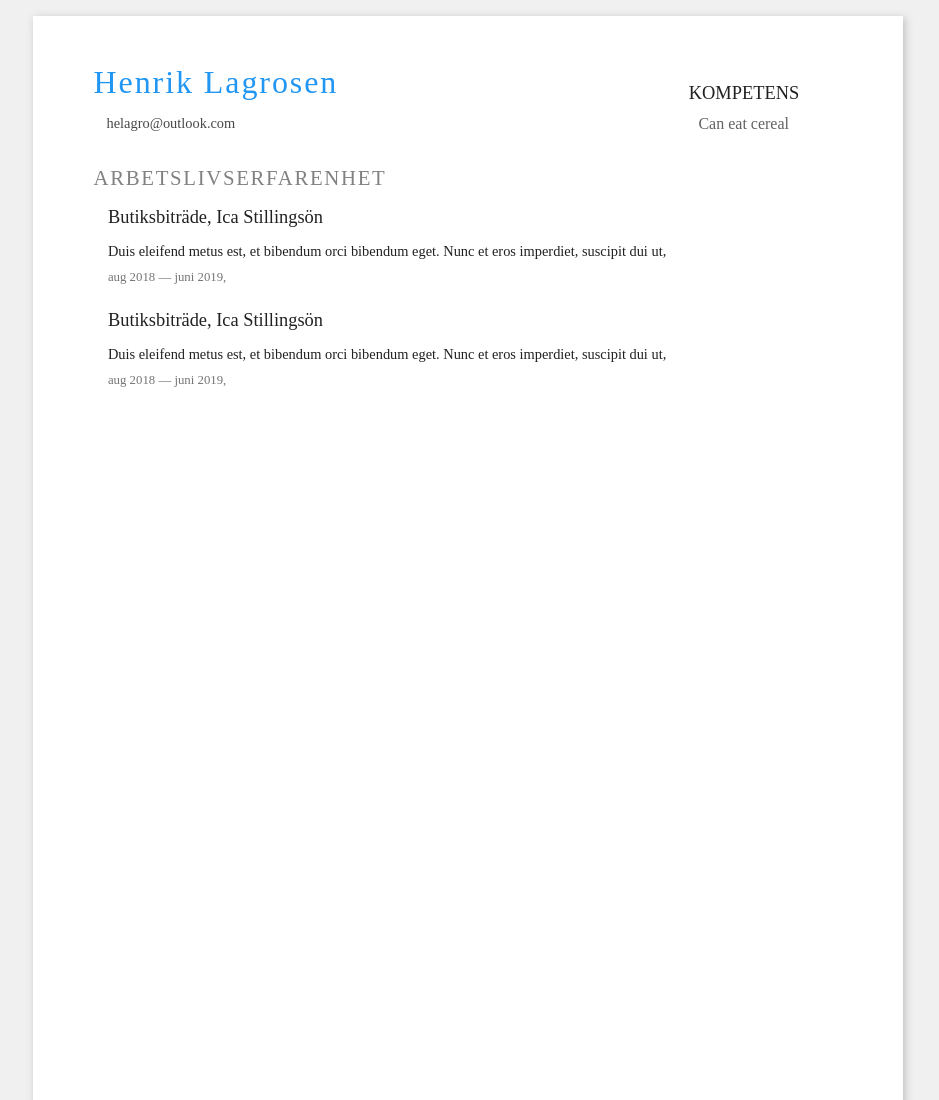
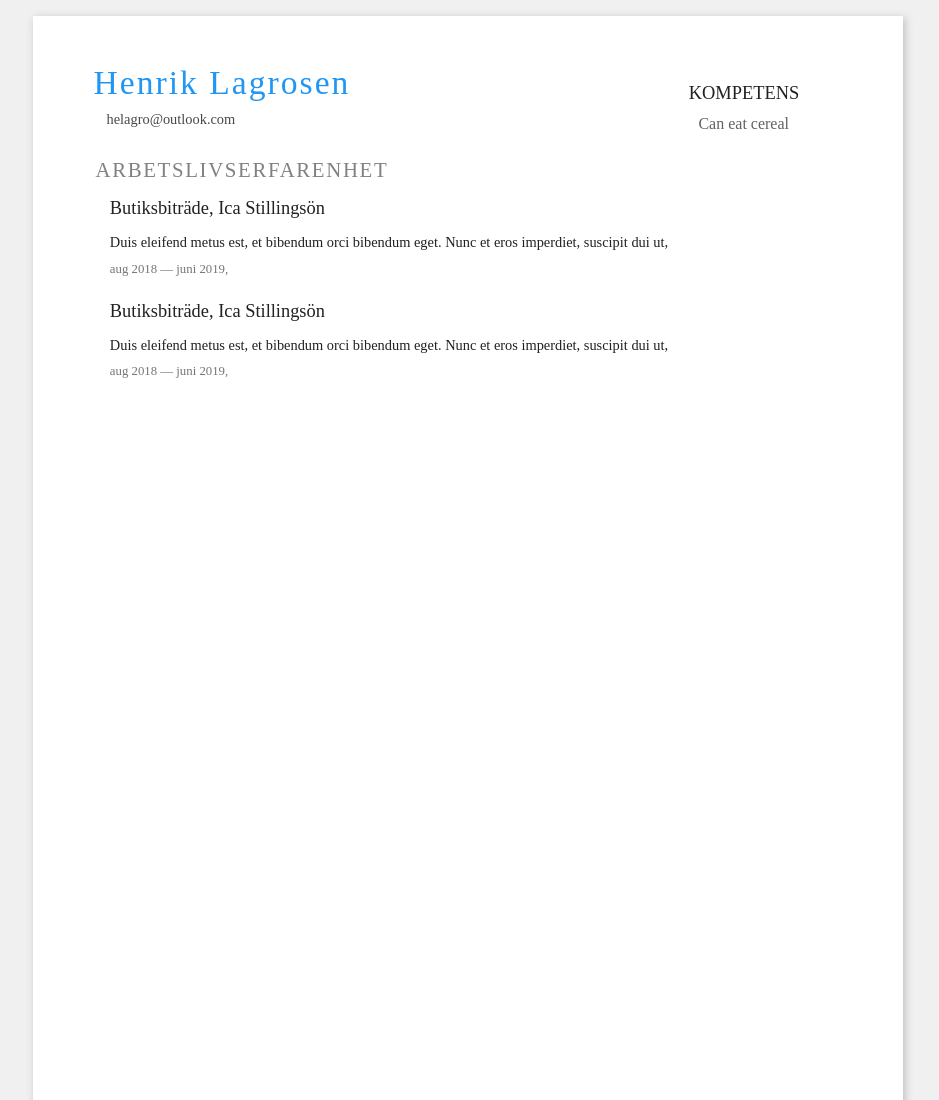
Before and after one commit to helagro/resume, a plain HTML site: page index.html in a window 1280 px wide. Shown: the top 1100 px of the page, without its empty margins (172-1111 px from the left). Drawn offline with Linux system fonts and the light colour scheme.

Commit message:
unspecified

```diff
--- a/_text.sass
+++ b/_text.sass
@@ -5,7 +5,7 @@
 
 h1
     color: var.$strong-color
-    font-size: 2em
+    font-size: 2.1em
     margin-top: 0
     margin-bottom: 0.01em
     letter-spacing: 0.06em
@@ -45,6 +45,7 @@ h1
 .mediumInfo
     color: #484848
     font-size: 0.9em
+    line-height: 0.5em
 
 .smallInfo
     color: #757575
--- a/index.html
+++ b/index.html
@@ -9,21 +9,21 @@
 </head>
 <body>
     <section>
-        <div class="mainContent">
+        <div class="leftColumn">
             <header>
                 <h1>Henrik Lagrosen</h1>
                 <p class="mediumInfo">helagro@outlook.com</p>
             </header>
 
-            <div>
+            <div class="pageContent">
                 <h2 class="groupHeader">ARBETSLIVSERFARENHET</h2>
                 <div class="infoItem">
-                    <p class="itemHeader">Butiksbiträde, Ica Stillingsön</p>
+                    <h3 class="itemHeader">Butiksbiträde, Ica Stillingsön</h3>
                     <p class="mainText">Duis eleifend metus est, et bibendum orci bibendum eget. Nunc et eros imperdiet, suscipit dui ut,</p>
                     <p class="smallInfo">aug 2018 — juni 2019, </p>
                 </div>
                 <div class="infoItem">
-                    <p class="itemHeader">Butiksbiträde, Ica Stillingsön</p>
+                    <h3 class="itemHeader">Butiksbiträde, Ica Stillingsön</h3>
                     <p class="mainText">Duis eleifend metus est, et bibendum orci bibendum eget. Nunc et eros imperdiet, suscipit dui ut,</p>
                     <p class="smallInfo">aug 2018 — juni 2019, </p>
                 </div>
@@ -31,9 +31,9 @@
             </div>
         </div>
 
-        <div class="sideContent">
-            <div class="sideContentSection">
-                <p class="itemHeader">KOMPETENS</p>
+        <div class="rightColumn">
+            <div class="rightColumnSection">
+                <h3 class="itemHeader">KOMPETENS</h3>
                 <p class="largeInfo">Can eat cereal</p>
             </div>
         </div>
--- a/style.sass
+++ b/style.sass
@@ -26,14 +26,15 @@ section
     grid-template-columns: var.$page-grid-division
     box-shadow: 0.1em 0.1em 0.5em #bdbdbd
 
-
 header
     margin-bottom: 2em
 
     .mediumInfo
-        padding-left: var.$std-indent *1.5
+        margin-left: var.$std-indent *1.5
 
-
+.pageContent
+    margin-left: var.$std-indent *0.2
+    margin-top: 1em
 
 // ============== MAIN CONTENT ============
 
@@ -45,7 +46,7 @@ header
 
 // ========== SIDE CONTENT ===========
 
-.sideContentSection
+.rightColumnSection
     margin-top: var.$side-content-padding-top
 
     .largeInfo
```
Also changed, not shown: style.css, 1 other file.
